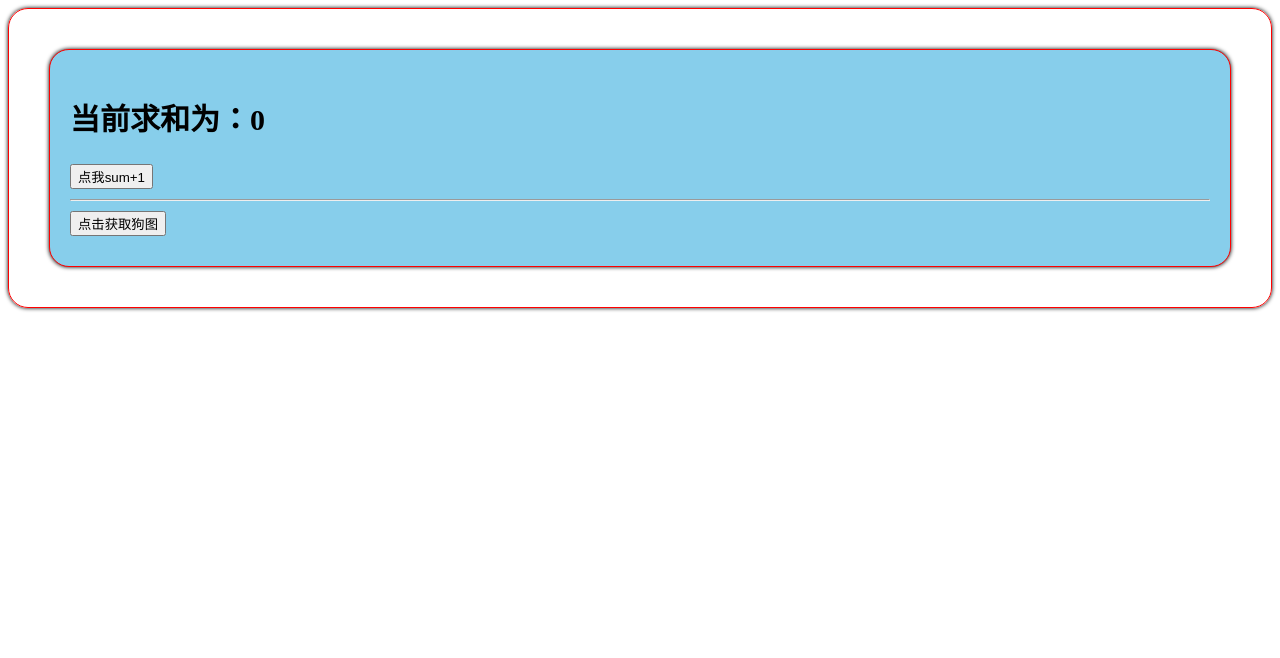
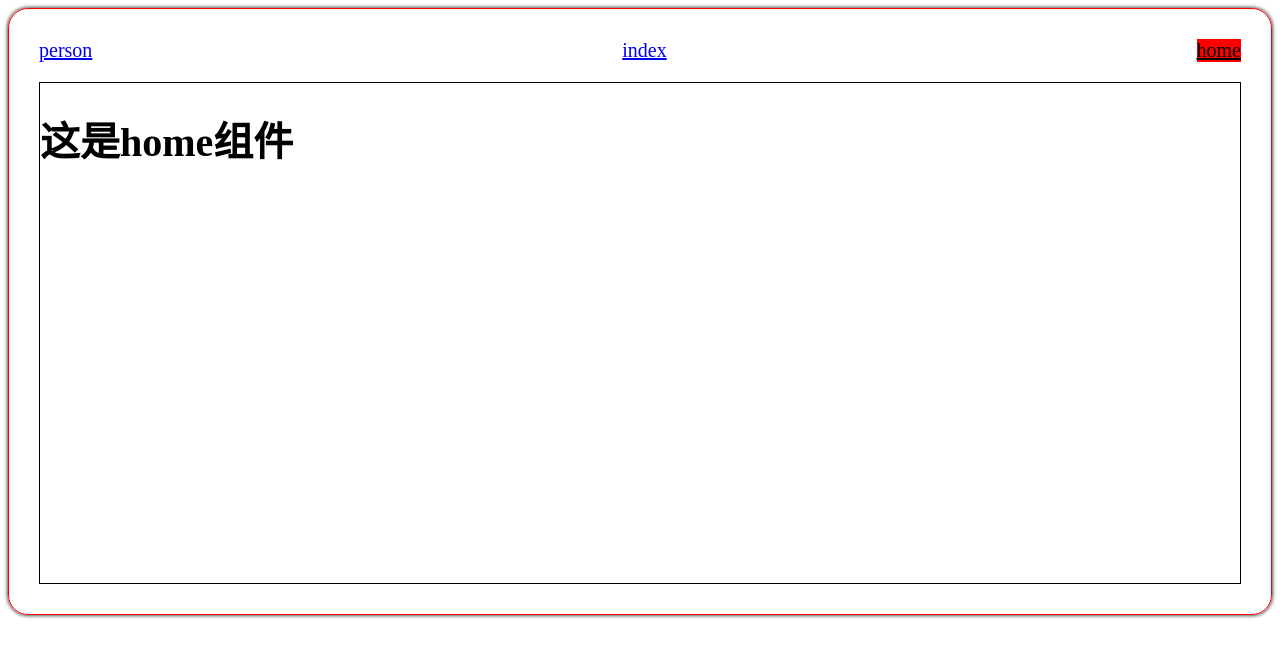
Before and after one commit to zengfantaoGit/vue3-typescript-, a Vue app: page /#/home in a window 1280 px wide. Before the commit this address led to /. Shown: the top 658 px of the page. Built offline with nearby package versions, Linux system fonts and the light colour scheme; the HTML template or start-up script is replaced by a standard one.

Commit message:
vue-router的使用

```diff
--- a/package.json
+++ b/package.json
@@ -12,7 +12,10 @@
   },
   "dependencies": {
     "axios": "^1.7.2",
-    "vue": "^3.4.29"
+    "less": "^4.2.0",
+    "less-loader": "^12.2.0",
+    "vue": "^3.4.29",
+    "vue-router": "^4.4.0"
   },
   "devDependencies": {
     "@tsconfig/node20": "^20.1.4",
--- a/src/App.vue
+++ b/src/App.vue
@@ -1,25 +1,44 @@
 <template>
   <div class="app">
-<!--    v-show触发子的update钩子-->
-<!--    v-if触发子的destroy钩子-->
-    <Person></Person>
+    <div class="link">
+<!--       router-link作为router的跳转链接，active-class是对应链接触发时的样式。to是触发链接后跳转的路径-->
+      <router-link active-class="red" to="/person">person</router-link>
+      <router-link active-class="red" to="/index">index</router-link>
+      <router-link active-class="red" to="/home">home</router-link>
+    </div>
+    <div class="view">
+<!--      对应的路由出口-->
+      <router-view></router-view>
+    </div>
   </div>
 </template>
 
 <script lang="ts" setup name="App">
-  import Person from '@/components/Person.vue'
+
 </script>
 
-<style scoped>
-  h1 {
-    margin: 10px;
+<style scoped lang="less">
+  .red {
+    background-color: red;
+    color: black;
   }
- .app {
+  .app {
    font-size: 20px;
    font-family: "微软雅黑 Light";
    padding: 30px;
    box-shadow: 0 0 4px;
    border: 1px solid red;
    border-radius: 20px;
+
+    .link {
+      display: flex;
+      justify-content: space-between;
+      margin-bottom: 20px;
+    }
+
+    .view {
+      height: 500px;
+      border: 1px solid black;
+    }
  }
 </style>
--- a/src/components/Person.vue
+++ b/src/components/Person.vue
@@ -1,4 +1,5 @@
 <template>
+  <h1>这是person组件</h1>
   <div class="person">
     <h2>当前求和为：{{ sum }}</h2>
     <button @click="changeSum">点我sum+1</button>
--- /dev/null
+++ b/src/components/home.vue
@@ -0,0 +1,11 @@
+<template>
+  <h1>这是home组件</h1>
+</template>
+
+<script lang="ts" setup name="home">
+
+</script>
+
+<style scoped>
+
+</style>
--- /dev/null
+++ b/src/components/index.vue
@@ -0,0 +1,11 @@
+<template>
+  <h1>这是index组件</h1>
+</template>
+
+<script lang="ts" setup name="index">
+
+</script>
+
+<style scoped>
+
+</style>
--- /dev/null
+++ b/src/router/index.ts
@@ -0,0 +1,26 @@
+// createRouter能生成一个项目的路由器
+// createWebHashHistory生成路由器的hash访问模式
+import {createRouter,createWebHashHistory} from "vue-router";
+import home from '@/components/home.vue'
+import person from '@/components/Person.vue'
+import index from '@/components/index.vue'
+
+//暴露路由构建器
+export default createRouter({
+    // 设置路由模式
+    history: createWebHashHistory(),
+    routes: [
+        {
+            path: '/index',
+            component: index
+        },
+        {
+            path: '/person',
+            component: person
+        },
+        {
+            path: '/home',
+            component: home
+        }
+    ]
+})
```
Also changed, not shown: src/main.ts (+6 -1 lines), 1 other file (tests, documents, lock files or other folders).
